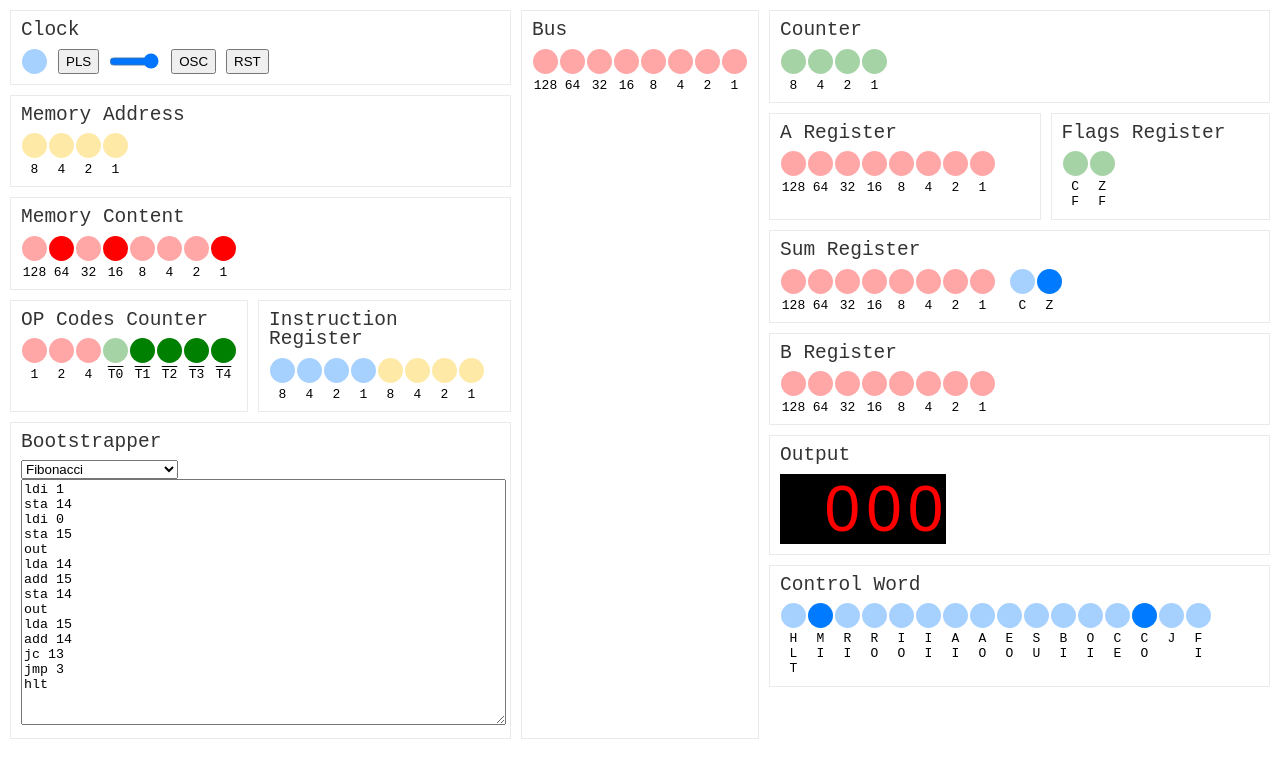
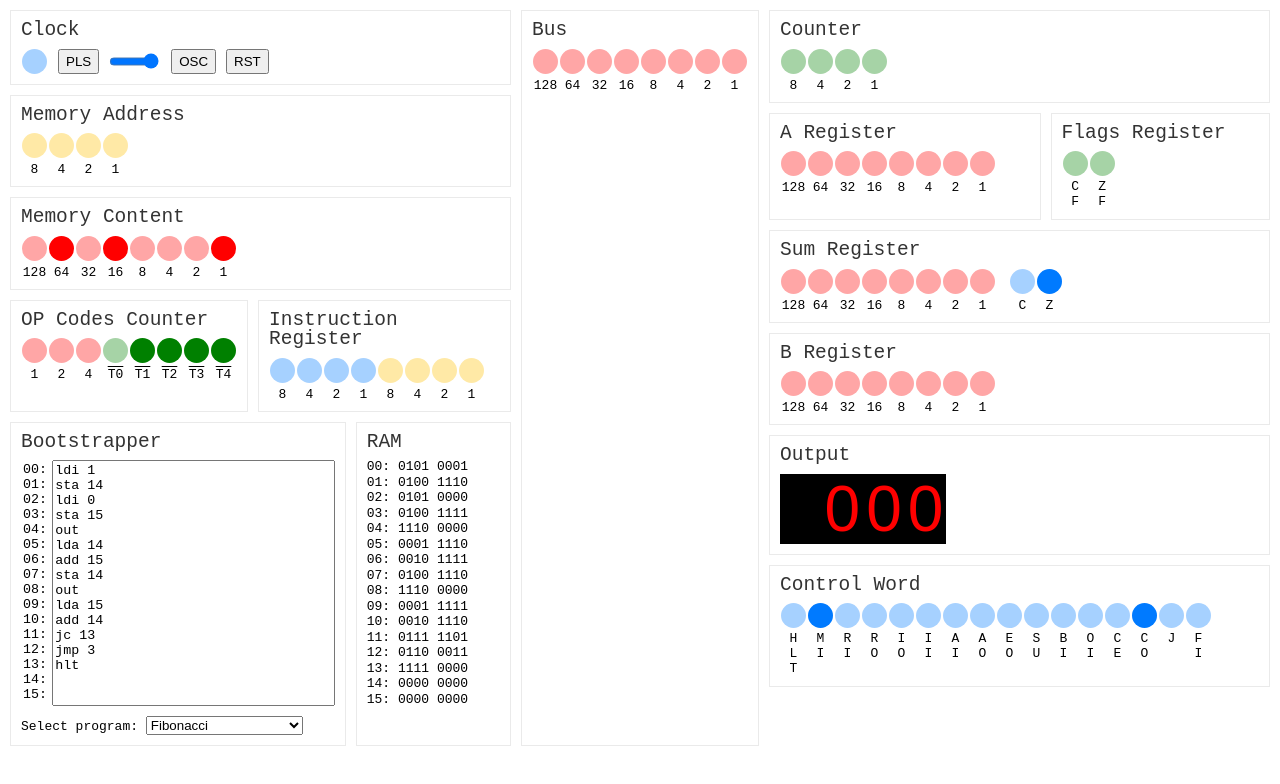
Before and after one commit to addamichal/8-bit-cpu, a website built with webpack: page dist/index.html in a window 1280 px wide. Built offline with nearby package versions, Linux system fonts and the light colour scheme; a web font is replaced by a local one.

Commit message:
github actions demo

```diff
--- a/src/index.ts
+++ b/src/index.ts
@@ -83,6 +83,14 @@ function setSumRegister(value: number, c: number, z: number) {
     setBinaryValue('sum-register', decimalNumber)
 }
 
+function setRam(ram: number[]) {
+    let ramValues = document.querySelectorAll('.ram-value');
+    for (let i = 0; i < ram.length; i++) {
+        let binaryNumber = ram[i].toString(2).padStart(8, '0');
+        ramValues[i].textContent = binaryNumber.substring(0, 4) + ' ' + binaryNumber.substring(4);
+    }
+}
+
 function setControlWord(controlWord: ControlWord) {
     let binaryNumber = '';
     binaryNumber += controlWord.HLT;
@@ -122,6 +130,7 @@ function updateUI(state: State) {
     setBinaryValue('b-register', state.bRegister);
     setOutputValue(state.outRegister);
     setControlWord(state.controlWord);
+    setRam(state.ram);
 }
 
 function init(): State {
```
Also changed, not shown: TODO.md (+1 -0 lines), .github/workflows/github-actions-demo.yml (added), dist/index.html, dist/style.css.
